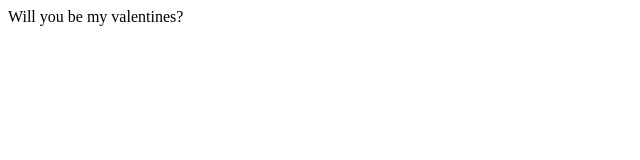
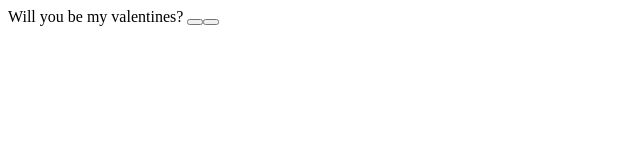
Before and after one commit to jobhunter3r/me, a plain HTML site: page index.html in a window 1280 px wide. Shown: the full height of the page, 0-640 px from the left. Drawn offline with Linux system fonts and the light colour scheme.

Commit message:
Update index.html

```diff
--- a/index.html
+++ b/index.html
@@ -4,5 +4,7 @@
     </head>
     <body>
         Will you be my valentines?
+        <button id="yesBtn"/>
+        <button id="noBtn"/>
     </body>
 </html>
```
